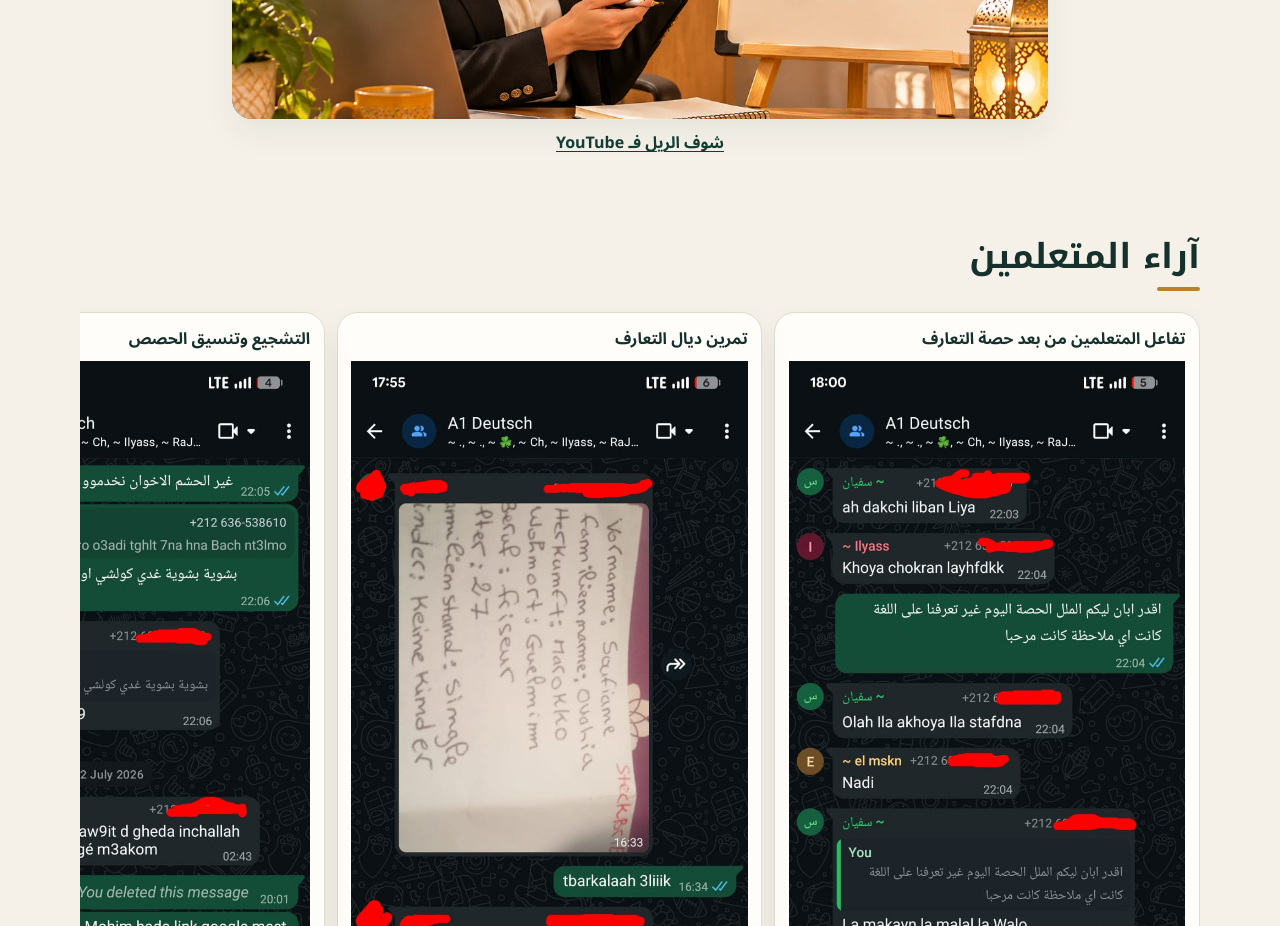
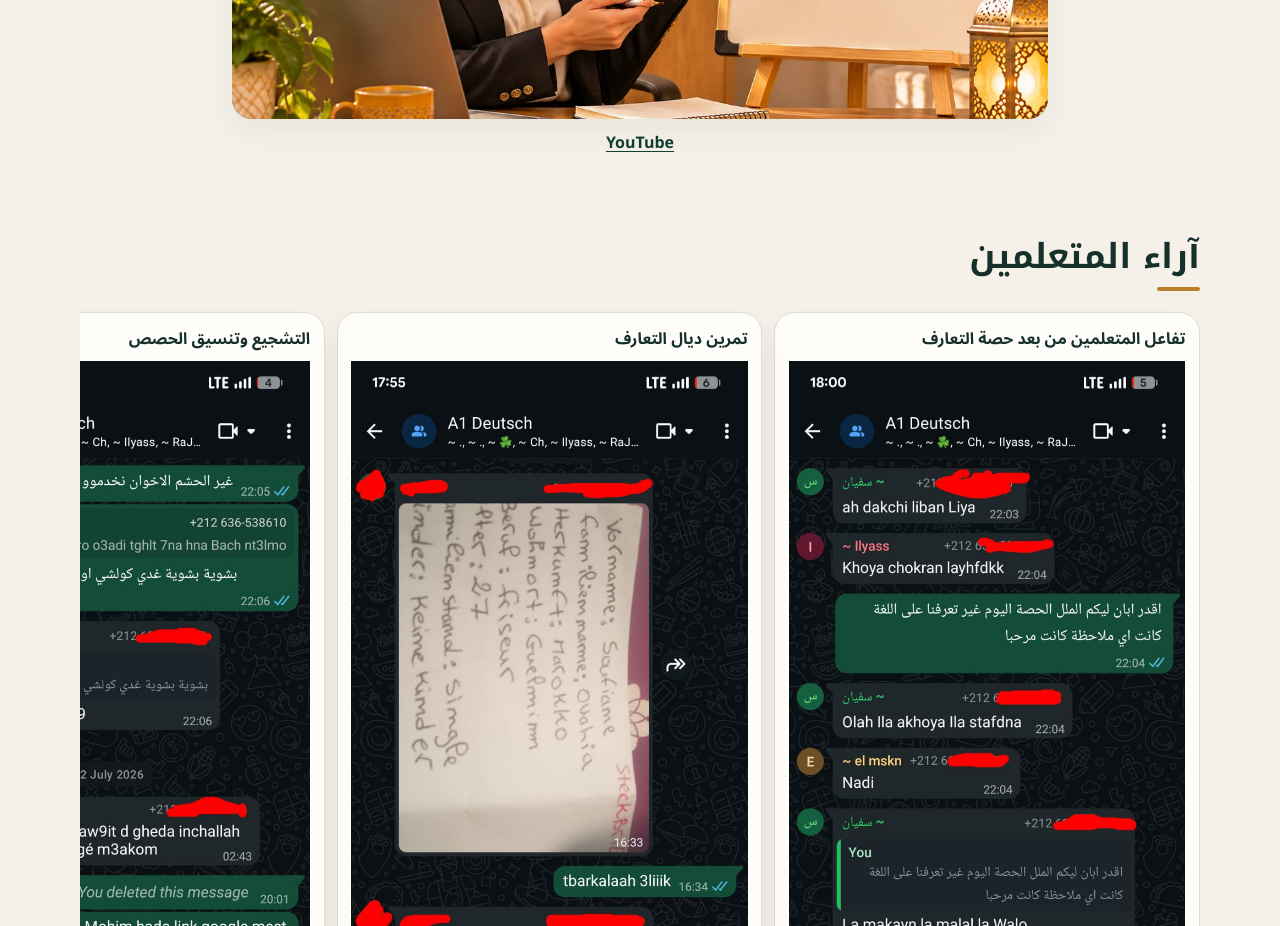
Before and after one commit to bewerbung-guide/pack-deutsch, a plain HTML site: page index.html in a window 1280 px wide. Shown: the part 4380-5306 px from the top of the page. Drawn offline with Linux system fonts and the light colour scheme.

Commit message:
Update index.html

```diff
--- a/index.html
+++ b/index.html
@@ -109,7 +109,7 @@
         <span class="play" aria-hidden="true"></span>
       </button>
       <div class="lesson-player" id="lesson-player" hidden></div>
-      <p class="lesson-link"><a href="https://www.youtube.com/shorts/cesUuBzeXY4" target="_blank" rel="noopener">شوف الريل فـ YouTube</a></p>
+      <p class="lesson-link"><a href="https://youtu.be/Oui6s0fJODU" target="_blank" rel="noopener">YouTube</a></p>
     </section>
 
     <section aria-labelledby="feedback-title">
```
